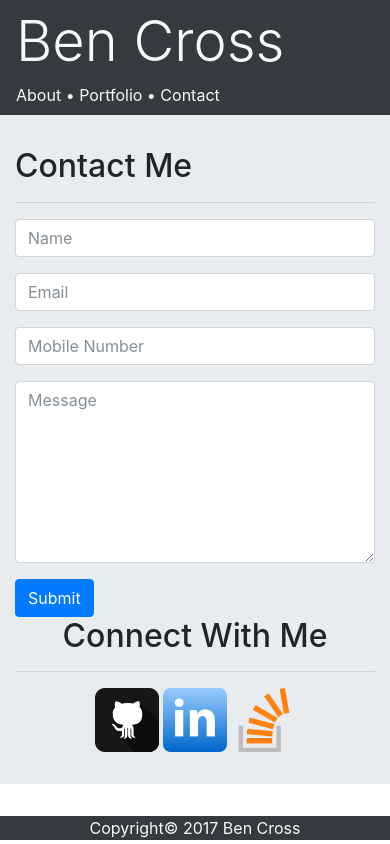
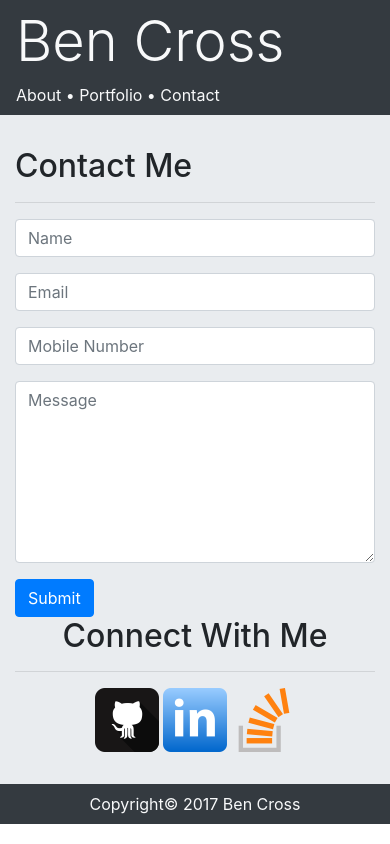
Before and after one commit to txbikeguy/Bootstrap-Portfolio, a plain HTML site: page contact.html in a window 390 px wide. Drawn offline with nearby package versions, Linux system fonts and the light colour scheme.

Commit message:
Added small style changes. Portfolio image responsiveness.

```diff
--- /dev/null
+++ b/Assets/CSS/reset.css
@@ -0,0 +1,48 @@
+/* http://meyerweb.com/eric/tools/css/reset/
+   v2.0 | 20110126
+   License: none (public domain)
+*/
+
+html, body, div, span, applet, object, iframe,
+h1, h2, h3, h4, h5, h6, p, blockquote, pre,
+a, abbr, acronym, address, big, cite, code,
+del, dfn, em, img, ins, kbd, q, s, samp,
+small, strike, strong, sub, sup, tt, var,
+b, u, i, center,
+dl, dt, dd, ol, ul, li,
+fieldset, form, label, legend,
+table, caption, tbody, tfoot, thead, tr, th, td,
+article, aside, canvas, details, embed,
+figure, figcaption, footer, header, hgroup,
+menu, nav, output, ruby, section, summary,
+time, mark, audio, video {
+	margin: 0;
+	padding: 0;
+	border: 0;
+	font-size: 100%;
+	font: inherit;
+	vertical-align: baseline;
+}
+/* HTML5 display-role reset for older browsers */
+article, aside, details, figcaption, figure,
+footer, header, hgroup, menu, nav, section {
+	display: block;
+}
+body {
+	line-height: 1;
+}
+ol, ul {
+	list-style: none;
+}
+blockquote, q {
+	quotes: none;
+}
+blockquote:before, blockquote:after,
+q:before, q:after {
+	content: '';
+	content: none;
+}
+table {
+	border-collapse: collapse;
+	border-spacing: 0;
+}
--- /dev/null
+++ b/Assets/CSS/style.css
@@ -0,0 +1,11 @@
+a {
+	text-decoration: none !important;
+}
+
+.footer {
+	height: 40px;
+}
+
+.example {
+	text-decoration: line-through;
+}
--- a/contact.html
+++ b/contact.html
@@ -2,15 +2,16 @@
 <html lang="en">
 <head>
 	<meta charset="UTF-8">
-	<title>"Portfolio Index</title>
-	<link rel="stylesheet" href="https://maxcdn.bootstrapcdn.com/bootstrap/4.0.0-beta.2/css/bootstrap.min.css" integrity="sha384-PsH8R72JQ3SOdhVi3uxftmaW6Vc51MKb0q5P2rRUpPvrszuE4W1povHYgTpBfshb" crossorigin="anonymous">
+	<title>"Ben Cross Portfolio Contact</title>
+	<!-- Link to CSS Reset -->
+	<link rel="stylesheet" type="text/css" href="Assets/CSS/reset.css">
+	<!-- Most recent Bootstrap Library -->
+	<link rel="stylesheet" href="https://maxcdn.bootstrapcdn.com/bootstrap/4.0.0/css/bootstrap.min.css" integrity="sha384-Gn5384xqQ1aoWXA+058RXPxPg6fy4IWvTNh0E263XmFcJlSAwiGgFAW/dAiS6JXm" crossorigin="anonymous">
+	<!-- Favicon Image -->
 	<link rel="shortcut icon" href="Assets/Images/bikefavicon.ico" type="image/x-icon">
+	<!-- Link to custom CSS -->
+	<link rel="stylesheet" type="text/css" href="Assets/CSS/style.css">
 </head>
-<style>
-	a {
-		text-decoration: none !important;
-	}
-</style>
 
 <body>
 
@@ -26,7 +27,7 @@
 	</header>
 
 	<div class="container-fluid">
-		<div class="row jumbotron jumbotron-fluid">
+		<div class="row jumbotron jumbotron-fluid mb-0">
 			<div class="col-md-8 text-justify">
 				<h2>Contact Me</h2>
 
@@ -37,10 +38,10 @@
 						<input type="text" class="form-control" id="name" name="name" placeholder="Name" required>
 					</div>
 					<div class="form-group">
-						<input type="text" class="form-control" id="email" name="email" placeholder="Email" required>
+						<input type="email" class="form-control" id="email" name="email" placeholder="Email" required>
 					</div>
 					<div class="form-group">
-						<input type="text" class="form-control" id="mobile" name="mobile" placeholder="Mobile Number" required>
+						<input type="text" class="form-control" id="mobile" name="mobile" placeholder="Mobile Number">
 					</div>
 	                <div class="form-group">
 	                    <textarea class="form-control" type="textarea" id="message" placeholder="Message" maxlength="140" rows="7"></textarea>
@@ -63,10 +64,8 @@
 		</div>
 	</div>
 
-	<footer class="footer bg-dark height: 60px">
-		<div class="container text-center">
-			<span class="text-light">Copyright&copy; 2017 Ben Cross</span>
-		</div>
+	<footer class="footer bg-dark text-center pt-2">
+		<span class="text-light">Copyright&copy; 2017 Ben Cross</span>
 	</footer>
 
 </body>
```
Also changed, not shown: index.html (+12 -13 lines), portfolio.html (+22 -24 lines), 1 other file.
